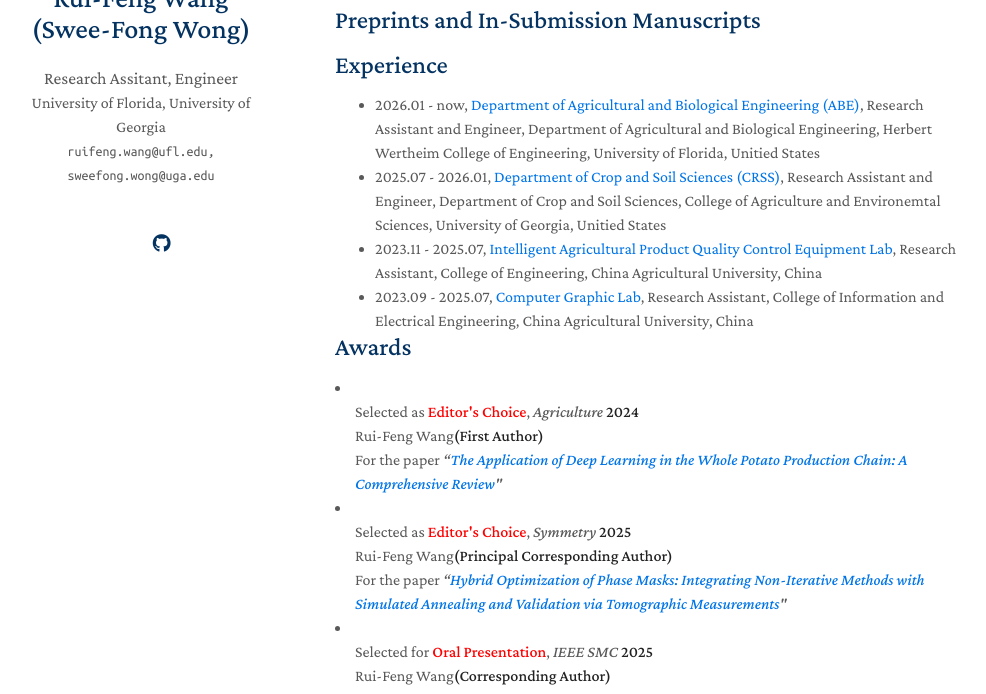
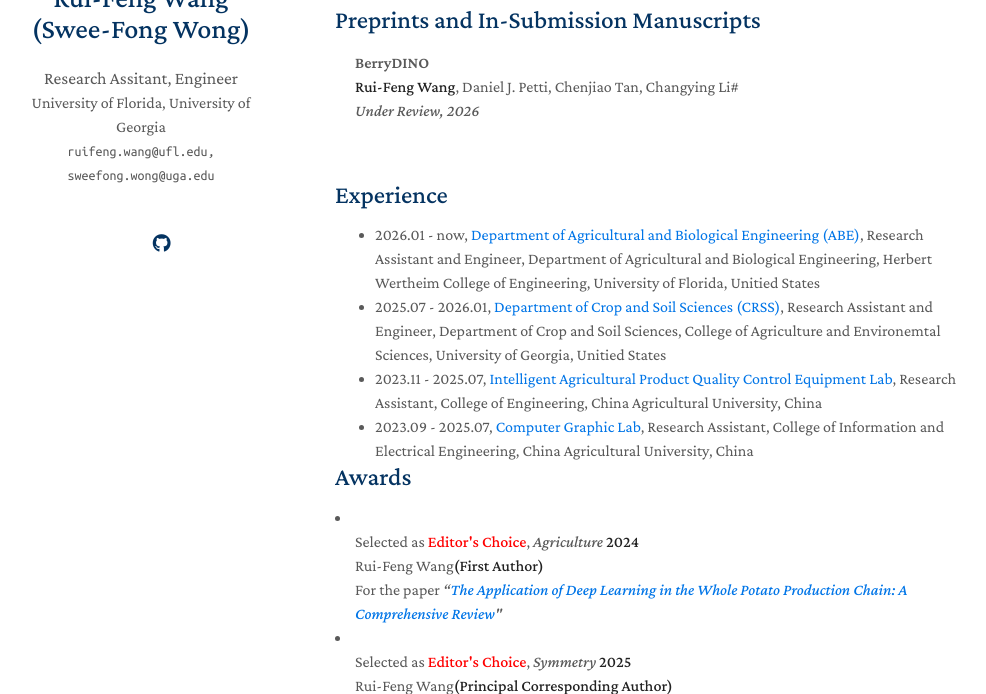
Before and after one commit to SweefongWong/RuiFeng.Wang, a Jekyll site: the page built from index.md, in a window 1280 px wide and 900 px high, scrolled down 2056 px, cut to the strip 206-900 px from the top of the window. Shown: the whole strip, without its empty margins (135-1121 px from the left). Built offline with Jekyll 4.4.1, drawn with Linux system fonts in a browser that asks for light colours; nearby versions of some CDN libraries; a style sheet for code colours, icons or effects is not loaded.

Commit message:
Add new publication entry for BerryDINO

```diff
--- a/_includes/publications.md
+++ b/_includes/publications.md
@@ -131,5 +131,15 @@
 </li>
 -->
 
+<li>
+<div class="pub-row">
+  <div class="col-sm-12" style="position: relative; padding-right: 15px; padding-left: 20px;">
+    <div class="title">BerryDINO</div>
+    <div class="author"><strong>Rui-Feng Wang</strong>, Daniel J. Petti, Chenjiao Tan, Changying Li#</div>
+    <div class="periodical"><em>Under Review, 2026</em></div>
+  </div>
+</div>
+</li>
+
 </ol>
 </div>
```
